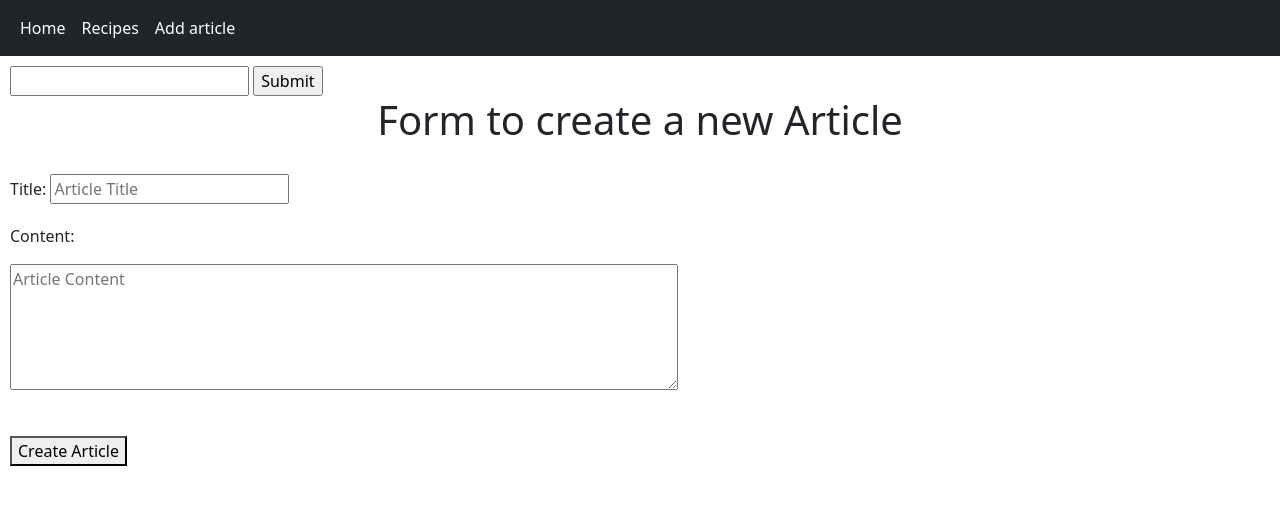
After one commit to MathMedrado/Django-recipe-project, a Django app: page /articles/create/ in a window 1280 px wide. The commit adds this page. Shown: the top 505 px of the page. Run offline with Django 3.2, Linux system fonts and the light colour scheme.

Commit message:
Adicionando create form

```diff
--- a/articles/views.py
+++ b/articles/views.py
@@ -1,4 +1,6 @@
 from multiprocessing import context
+from turtle import title
+from venv import create
 from django.http import QueryDict
 from django.shortcuts import render
 from .models import Article
@@ -14,15 +16,25 @@ def article_search_view(request, *args, **kwargs):
         query = None
 
     article_obj = None
-
     if query is not None:
         article_obj = Article.objects.get(id=query)
-
     context ={
         'object' : article_obj
     }
     return render(request,"articles/search.html", context=context)
 
+def article_create_view(request, *args, **kwargs):
+    context = {}
+    if request.method == 'POST':
+        form_data = request.POST
+        title = form_data.get('title')
+        content = form_data.get('content')
+        article_obj = Article.objects.create(title=title, content=content)
+        #ele cria esse objeto podemos armazena-lo em uma variavel e passar para a view
+        context['created'] = True
+        context['object'] = article_obj
+
+    return render(request, "articles/create.html", context=context)
 
 def article_detail_view(request, id=None, *args, **kwargs):
     article_obj = None
--- a/recipes/urls.py
+++ b/recipes/urls.py
@@ -17,12 +17,13 @@ import imp
 from django.contrib import admin
 from django.urls import path
 from .views import home_view
-from articles.views import article_detail_view, article_search_view
+from articles.views import article_detail_view, article_search_view, article_create_view
 #outra forma da invocação acima from article import views
 
 urlpatterns = [
     path('', home_view),
     path('articles/', article_search_view),
+    path('articles/create/', article_create_view),
     path('articles/<int:id>/', article_detail_view),
     #    path('article/<int:id>/', views.article_detail_view),
     path('admin/', admin.site.urls),
--- /dev/null
+++ b/templates/articles/create.html
@@ -0,0 +1,40 @@
+{% extends 'base.html' %}
+
+{% block content %}
+
+{% if not created  %}
+<form action="." method="POST">
+    {% csrf_token %}
+    <h1 style="text-align: center;">Form to create a new Article</h1>
+    <div style="margin: 30px 0 0 10px;">
+        <label for="title">Title: </label>
+        <input type="text" name="title" placeholder="Article Title">
+    </div>
+
+
+    <div style="margin: 20px 0 0 10px;">
+        <p> Content: </p>
+        <textarea name="content" id="content" cols="70" rows="5" placeholder="Article Content"></textarea>
+    </div>
+
+    <div style="margin: 40px 0 0 10px;">
+        <button  type="submit"> Create Article</button>
+    </div>
+
+</form>
+
+
+
+{% else %}
+<div class="alert alert-success" role="alert" style="margin: 20px 20px 20px 20px;" >
+    <P > Article {{ object.title }} was Created with Sucess</P>
+</div>
+<div style="margin: 40px 0 0 10px;">
+    <button > <a href="/"> Return to home</a> </button>
+</div>
+
+{% endif %}
+
+
+
+{% endblock content %}
--- a/templates/base.html
+++ b/templates/base.html
@@ -15,13 +15,15 @@
             <div class="collapse navbar-collapse" id="navbarNavAltMarkup">
                 <div class="navbar-nav">
                 <a class="nav-link" href="/"> <span style="color: white;">Home</span></a>
-                <a class="nav-link" href="/"><span style="color: white;">Recipes</span></a>
+                <a class="nav-link" href="/articles/"><span style="color: white;">Recipes</span></a>
+                <a class="nav-link" href="/articles/create"><span style="color: white;">Add article</span></a>
+
                 </div>
             </div>
             <br>
             </div>
         </nav>
-        <form action="">
+        <form action="/articles/">
             <input  type="text" style="margin: 10px 0 0 10px;" name="query">
             <input type="submit">
         </form>
```
Also changed, not shown: db.sqlite3.
